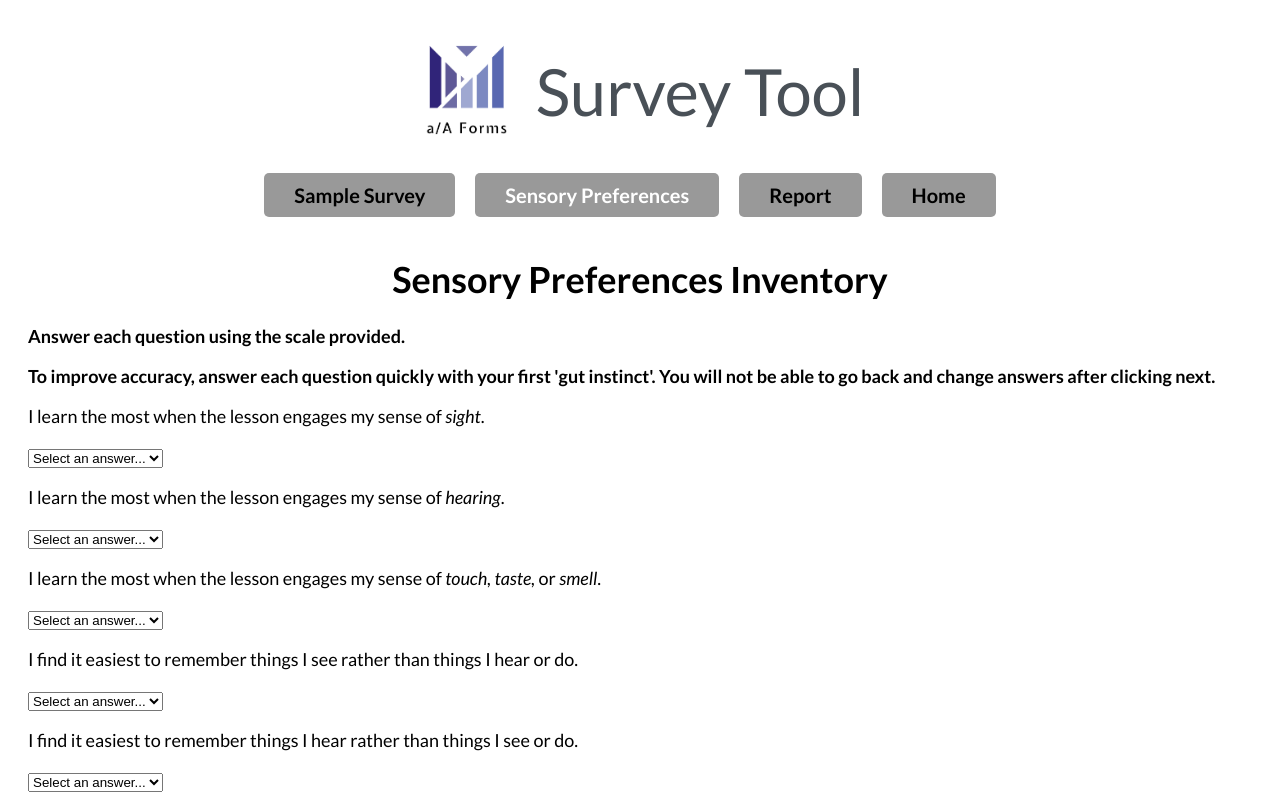
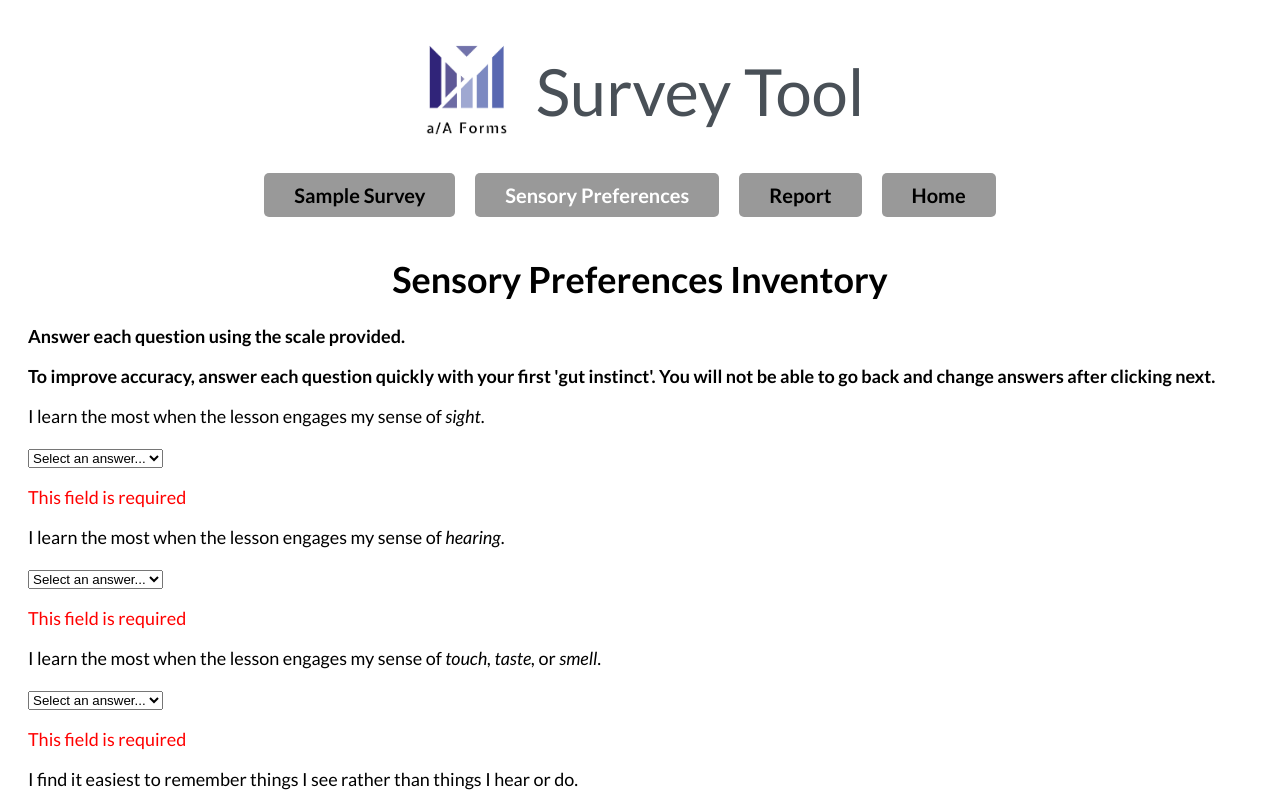
Before and after one commit to mkhmbtv/advanced-forms-react, a React (Create React App) app: page /spi in a window 1280 px wide. Shown: the top 800 px of the page. Built offline with nearby package versions, Linux system fonts and the light colour scheme.

Commit message:
Validate form for surveys and handle submission for sample survey

```diff
--- a/src/components/Survey/Question.js
+++ b/src/components/Survey/Question.js
@@ -1,6 +1,6 @@
 import parse from 'html-react-parser';
 
-const Question = ({ question, onChange, value, id }) => {
+const Question = ({ question, onChange, value, id, error }) => {
   switch (question.type) {
     case 'section': {
       return (
@@ -19,11 +19,13 @@ const Question = ({ question, onChange, value, id }) => {
                   type='radio'
                   onChange={onChange(id)}
                   value={option.value}
+                  checked={option.value === parseInt(value)}
                 />
                 {option.text}
               </label>
             </div>
           )}
+          <p style={{ color: 'red' }}>{error}</p>
         </>
       );
     }
@@ -40,6 +42,7 @@ const Question = ({ question, onChange, value, id }) => {
                 value={value}
               />
             </label>
+            <p style={{color: 'red'}}>{error}</p>
           </div>
         );
       } else {
@@ -54,6 +57,7 @@ const Question = ({ question, onChange, value, id }) => {
                 rows={question.lines}
               />
             </label>
+            <p style={{color: 'red'}}>{error}</p>
           </div>
         )
       }
@@ -74,6 +78,7 @@ const Question = ({ question, onChange, value, id }) => {
             <option value={4}>Agree</option>
             <option value={5}>Strongly Agree</option>
           </select>
+          <p style={{ color: 'red' }}>{error}</p>
         </div>
       )
     }
--- a/src/components/Survey/Survey.js
+++ b/src/components/Survey/Survey.js
@@ -1,13 +1,39 @@
 import { useEffect, useState } from 'react';
+import { useHistory, useLocation } from 'react-router-dom';
 import Question from './Question';
 import './Survey.css';
 
 const Survey = ({ survey }) => {
   const [values, setValues] = useState({});
+  const [thankYouMessage, setThankYouMessage] = useState('');
+  const [validationErrors, setValidationErrors] = useState({});
+  const history = useHistory();
+  const location = useLocation();
 
   useEffect(() => {
-    console.log(values);
-  }, [values]);
+    const errors = {};
+
+    survey.questions.forEach((question, i) => {
+      const value = values[i];
+      if ((question.type === 'cr' && !question.optional && !value)
+        || (question.type === 'mcq' && !value)
+        || (question.type === 'likert' && !value)) {
+        errors[i] = 'This field is required';
+      }
+    });
+
+    setValidationErrors(errors);
+  }, [values, survey.code, survey.questions]);
+
+  useEffect(() => {
+    console.log('VALIDATION ERRORS', validationErrors);
+    console.log('VALUES', values)
+  }, [validationErrors, values]);
+
+  useEffect(() => {
+    setValues({});
+    setThankYouMessage('');
+  }, [location]);
 
   const handleChange = (index) => (e) => {
     setValues({
@@ -16,13 +42,39 @@ const Survey = ({ survey }) => {
     });
   };
 
+  const onSubmit = (e) => {
+    e.preventDefault();
+
+    if (Object.keys(validationErrors).length > 0) {
+      console.log('CAN\'T SUBMIT');
+      return;
+    }
+
+    const surveyAnswers = {
+      ...values
+    };
+
+    if (survey.id === 1) {
+      console.log('ANSWERS', surveyAnswers);
+      setThankYouMessage(survey.thankyou);
+    } else if (survey.id === 2) {
+      history.push('/report');
+    }
+
+    setValues({});
+    setValidationErrors({});
+  };
+
   return (
     <div className='survey'>
       <div className='survey__description'>
         <h1>{survey.name}</h1>
         <h4>{survey.description}</h4>
       </div>
-      <form>
+      {thankYouMessage && (
+        <h2 style={{color: 'green'}}>{thankYouMessage}</h2>
+      )}
+      <form onSubmit={onSubmit}>
         <p style={{fontWeight: 700}}>{survey.instructions}</p>
         {survey.questions.map((q, i) =>
           <Question
@@ -31,9 +83,10 @@ const Survey = ({ survey }) => {
             onChange={handleChange}
             value={values[i] || ''}
             id={i}
+            error={validationErrors[i]}
           />
         )}
-        <button>Submit</button>
+        <button disabled={thankYouMessage ? true : false}>Submit</button>
       </form>
     </div>
   );
```
